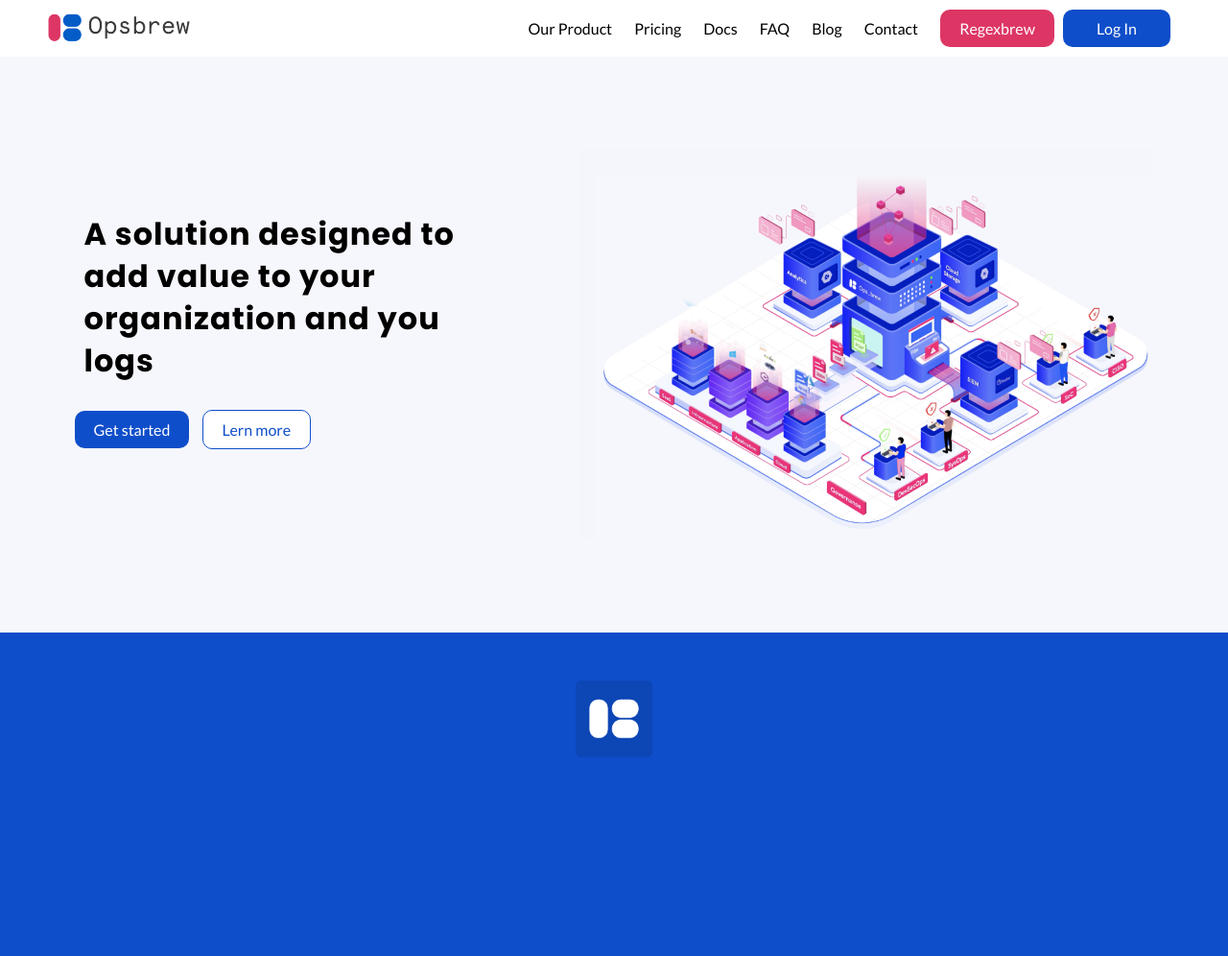
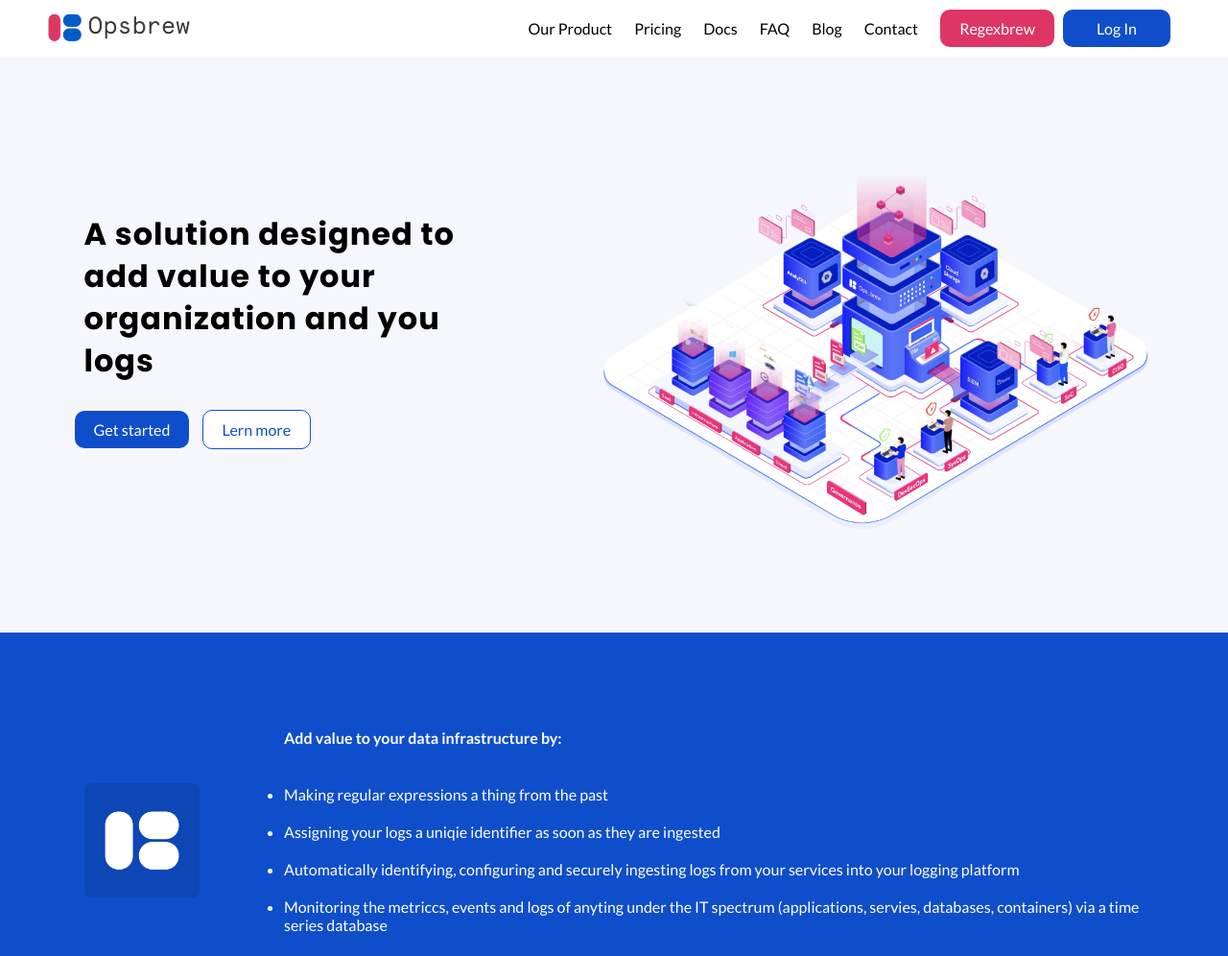
Before and after one commit to Kosin89/Opsbrew, a plain HTML site: page index.html in a window 1280 px wide. Shown: the top 996 px of the page at 96% size. Drawn offline with Linux system fonts and the light colour scheme.

Commit message:
finished hero section

```diff
--- a/index.html
+++ b/index.html
@@ -52,8 +52,23 @@
             </div>
             <div class="hero__below">
                 <div class="hero__below-box wrapper">
-                    <div class="hero__below-logo-box">
-                        <img class="hero__below-logo-box--logo" src="./img/hero-logo.png" alt="company logo">
+                    <div class="hero__below-logo">
+                        <img class="hero__below-logo-img" src="./img/hero-logo.png" alt="company logo">
+                    </div>
+                    <div class="hero__below-box-text">
+                        <div class="hero__below-box-text-heading">
+                            <p>Add value to your data infrastructure by:</p>
+                        </div>
+                        <div class="hero__below-box-text-list">
+                            <ul>
+                                <li>Making regular expressions a thing from the past</li>
+                                <li>Assigning your logs a uniqie identifier as soon as they are ingested</li>
+                                <li>Automatically identifying, configuring and securely ingesting logs from your
+                                    services into your logging platform</li>
+                                <li>Monitoring the metriccs, events and logs of anyting under the IT spectrum
+                                    (applications, servies, databases, containers) via a time series database</li>
+                            </ul>
+                        </div>
                     </div>
 
                 </div>
--- a/sass/main.scss
+++ b/sass/main.scss
@@ -152,44 +152,64 @@ body {
 
 	&__below {
 		background-color: $blue;
-        height: 600px;
-    }
+		padding-bottom: 4rem;
 
-    &__below-logo-box {
-        // background-color: yellow;
+		&-logo {
 			display: flex;
 			align-items: center;
 			justify-content: center;
 			padding: 5rem 0;
 
-        &--logo {
-            height: 80px;
-            width: 80px;
+			&-img {
+				height: 8rem;
+				width: 8rem;
+			}
 		}
 	}
 
+	&__below-box-text {
+		padding: 0 1rem 0 2.6rem;
+		color: $white;
 
+		&-heading {
+			font-weight: bold;
+			margin-bottom: 4rem;
+		}
+
+		&-list li {
+			margin: 2rem 0;
+		}
+	}
 }
 
 // MEDIA
 
 @media (min-width: 576px) {
 	.hero {
-
 		&__text {
-			font-size: 2.4rem;
+			font-size: 2.4rrem;
 		}
 
 		&__img {
-			width: 350px;
-			height: 350px;
+			width: 35rem;
+			height: 35rem;
+		}
+
+		&__below {
+			&-logo-img {
+				height: 10rem;
+				width: 10rem;
+			}
+
+			&-box-text {
+				padding-left: 4rem;
+			}
 		}
 	}
 }
 
 @media (min-width: 768px) {
 	.hero {
-
 		&__text {
 			font-size: 2.6rem;
 		}
@@ -198,12 +218,19 @@ body {
 			width: 400px;
 			height: 400px;
 		}
+
+		&__below {
+
+			&-logo-img {
+				height: 12rem;
+				width: 12rem;
+			}
+		}
 	}
 }
 
 @media (min-width: 992px) {
 	.nav {
-
 		&__bars {
 			display: none;
 		}
@@ -215,11 +242,9 @@ body {
 
 	.hero {
 		&__card {
-            // background-color: red;
 			max-width: 45rem;
 			text-align: left;
 			padding-bottom: 4rem;
-
 		}
 
 		&__info {
@@ -242,13 +267,21 @@ body {
 			width: 500px;
 			height: 500px;
 			background-image: url(../img/topimageX.png);
-
 		}
 
 		&__text {
 			font-size: 2.8rem;
 		}
 
+		&__below-box {
+			display: flex;
+			justify-content: space-evenly;
+			padding: 10rem 0 5rem 0;
+		}
+
+		&__below-logo {
+			padding: 0 3em;
+		}
 	}
 }
 
@@ -256,12 +289,10 @@ body {
 	.hero {
 		&__info {
 			justify-content: space-around;
-
 		}
 		&__img {
 			width: 600px;
 			height: 600px;
-
 		}
 
 		&__text {
```
Also changed, not shown: css/main.css, 1 other file. Lines whose indentation alone changed are shown as unchanged.
